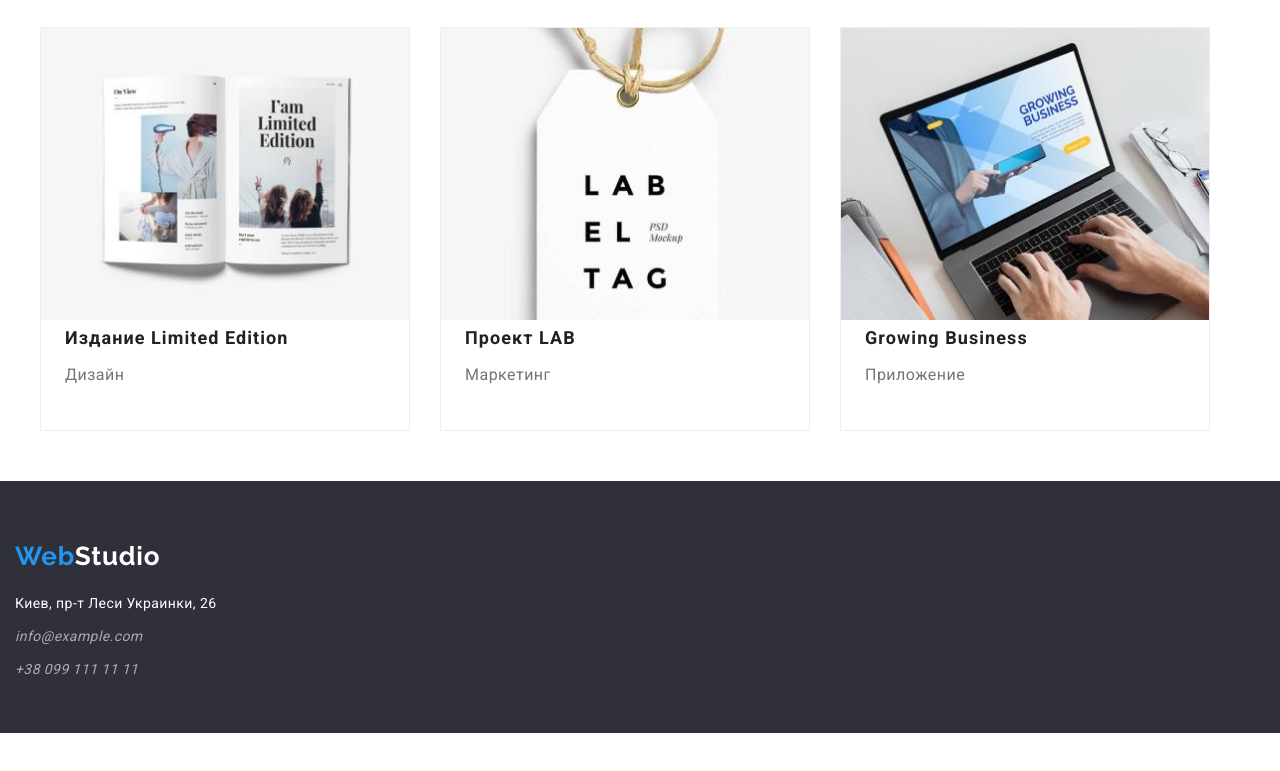
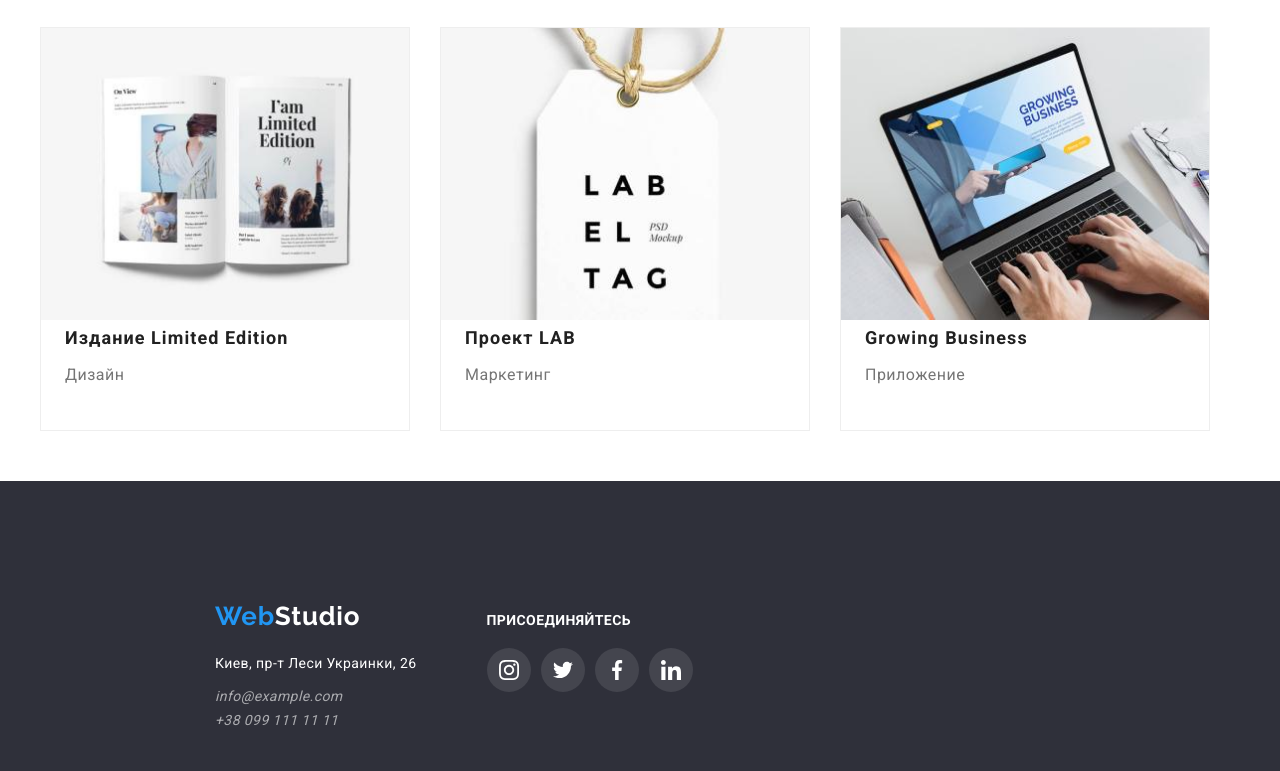
Before and after one commit to Tellace/goit-markup-hw-04, a plain HTML site: page portfolio.html in a window 1280 px wide. Shown: the part 1114-1885 px from the top of the page. Before the commit the page ends 1847 px from the top, so only its background shows below. Drawn offline with nearby package versions, Linux system fonts and the light colour scheme.

Commit message:
hw4-done

```diff
--- a/css/styles.css
+++ b/css/styles.css
@@ -466,9 +466,16 @@ body {
 
 .basement {
   background: var(--background-color);
+  position: absolute;
+  padding-top: 60px;
+  padding-bottom: 60px;
+  max-height: 252px auto;
+  min-width: 1600px;
+  margin: auto;
 }
 
 .basement-container {
+  display: block;
   padding-top: 60px;
   padding-bottom: 60px;
   max-width: 1600px;
@@ -476,6 +483,21 @@ body {
   height: 252px;
   left: 0px;
   top: 2097px;
+}
+
+.footer-container {
+  display: flex;
+  align-items: baseline;
+}
+
+.footer-web {
+  margin-right: 70px;
+}
+
+.logo-foot {
+  margin-bottom: 20px;
+  height: 31px;
+  width: 145px;
 }
 
 .footer-logo {
@@ -510,17 +532,13 @@ body {
   color: var(--accent-color);
 }
 
-.footer-address {
-  display: block;
-  margin-bottom: 9px;
-}
-
-.footer-item:nth-last-child(2) {
+.footer-item:nth-last-child(3) {
   display: block;
   margin-bottom: 9px;
 }
 
 .address-link {
+  font-family: Roboto;
   font-style: normal;
   font-weight: normal;
   font-size: 14px;
@@ -536,11 +554,52 @@ body {
   color: var(--accent-color);
 }
 
-.social-footer {
-  display: block;
-  padding-top: 72px;
-  padding-bottom: 100px;
-  margin-left: 70px;
+.social-head {
+  align-items: center;
+  justify-content: center;
+  font-family: Roboto;
+  font-style: normal;
+  font-weight: bold;
+  font-size: 14px;
+  line-height: 16px;
+  letter-spacing: 0.03em;
+  text-transform: uppercase;
+
+  color: #ffffff;
+  margin-bottom: 20px;
+}
+
+.social-list {
+  display: flex;
+  justify-content: center;
+  align-items: center;
+}
+
+.footer-social {
+  display: flex;
+  align-items: center;
+  justify-content: center;
+  width: 44px;
+  height: 44px;
+  background-color: rgba(255, 255, 255, 0.1);
+  border-radius: 50%;
+}
+
+.footer-social:focus,
+.footer-social:hover {
+  background-color: #2196f3;
+  border-radius: 50%;
+}
+
+.footer-social-icon {
+  width: 20px;
+  height: 20px;
+  fill: #ffffff;
+}
+
+.footer-social:focus .footer-social-icon,
+.footer-social:hover .footer-social-icon {
+  fill: #ffffff;
 }
 
 /* ---------------portfolio page----------------- */
@@ -559,6 +618,8 @@ body {
 .filter-btn:focus {
   background-color: var(--accent-color);
   color: var(--primary-title-color);
+  box-shadow: 0px 3px 1px rgba(0, 0, 0, 0.1), 0px 1px 2px rgba(0, 0, 0, 0.08),
+    0px 2px 2px rgba(0, 0, 0, 0.12);
 }
 .plate {
   height: 404px;
--- a/portfolio.html
+++ b/portfolio.html
@@ -209,13 +209,18 @@
         </div>
       </section>
       <footer class="basement">
-        <div class="container basement-container">
+        <div class="basement-container">
+          <div class="container footer-container">
+            <div class="footer-web">
+              <div class="logo-foot">
                 <a href="" class="footer-logo"
                   >Web<span class="footer-studio">Studio</span></a
                 >
+              </div>
+
               <address class="information">
                 <ul class="footer-menu list">
-              <li class="footer-address">
+                  <li class="footer-item">
                     <a
                       class="address-link link"
                       href="https://www.google.com/maps/place/%D0%B1%D1%83%D0%BB.+%D0%9B%D0%B5%D1%81%D0%B8+%D0%A3%D0%BA%D1%80%D0%B0%D0%B8%D0%BD%D0%BA%D0%B8,+26,+%D0%9A%D0%B8%D0%B5%D0%B2,+02000/data=!4m2!3m1!1s0x40d4cf0e033ecbe9:0x57a4dffefec77da0?sa=X&ved=2ahUKEwjEkI7In4zzAhXygf0HHdX_CNgQ8gF6BAgOEAE"
@@ -235,6 +240,45 @@
                 </ul>
               </address>
             </div>
+            <div class="social-footer">
+              <h3 class="social-head">присоединяйтесь</h3>
+              <ul class="social-list list">
+                <li class="social-item">
+                  <a href="https://www.instagram.com/" class="footer-social">
+                    <svg class="footer-social-icon">
+                      <use href="./images/sprite.svg#icon-instagram"></use>
+                      >
+                    </svg>
+                  </a>
+                </li>
+                <li class="social-item">
+                  <a href="https://twitter.com/" class="footer-social">
+                    <svg class="footer-social-icon">
+                      <use href="./images/sprite.svg#icon-twitter"></use>
+                      >
+                    </svg>
+                  </a>
+                </li>
+                <li class="social-item">
+                  <a href="https://uk-ua.facebook.com/" class="footer-social">
+                    <svg class="footer-social-icon">
+                      <use href="./images/sprite.svg#icon-facebook"></use>
+                      >
+                    </svg>
+                  </a>
+                </li>
+                <li class="social-item">
+                  <a href="https://www.linkedin.com/" class="footer-social">
+                    <svg class="footer-social-icon">
+                      <use href="./images/sprite.svg#icon-linkedin"></use>
+                      >
+                    </svg>
+                  </a>
+                </li>
+              </ul>
+            </div>
+          </div>
+        </div>
       </footer>
     </main>
   </body>
```
Also changed, not shown: index.html (+14 -7 lines). Lines whose indentation alone changed are shown as unchanged.
